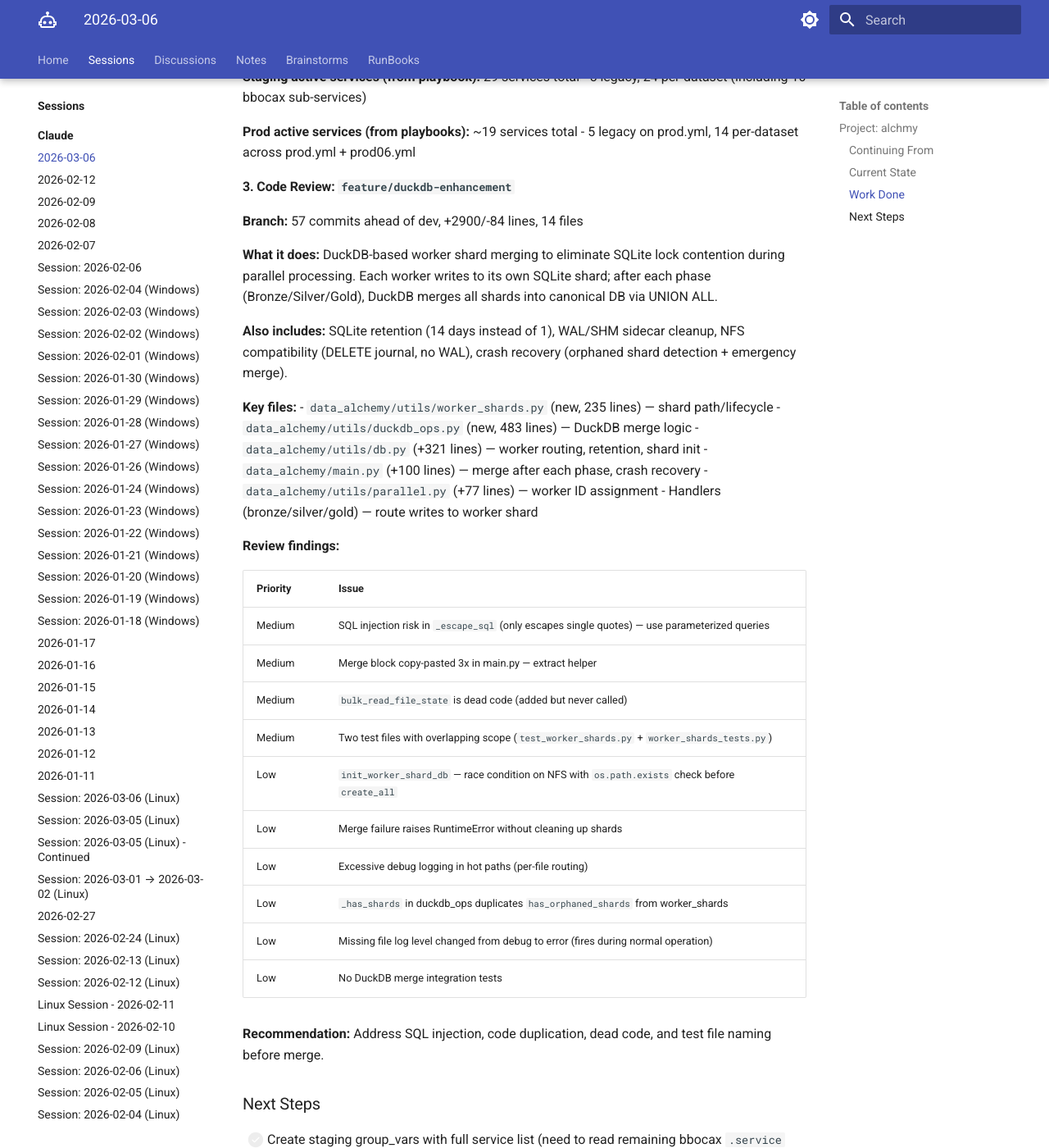
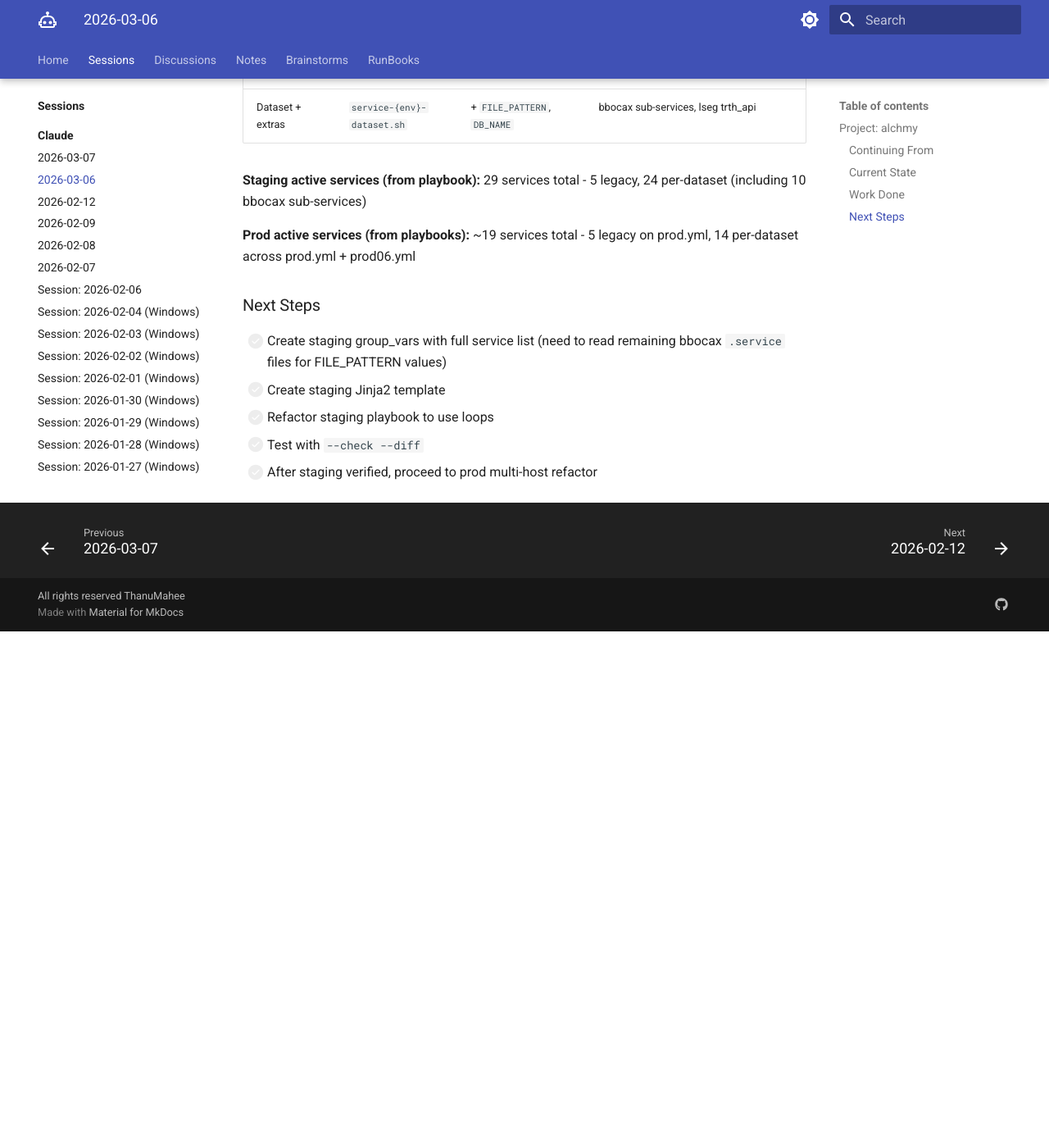
Before and after one commit to ThanuMahee12/AgentContext, an MkDocs documentation site: the page built from docs/sessions/claude/w-2026-03-06.md, in a window 1280 px wide and 1400 px high, scrolled down 2244 px. Shown: the whole window at 82% size. Built offline with MkDocs 1.6.1 and Material for MkDocs 9.7.7, drawn with Linux system fonts in a browser that asks for light colours; after the commit the page ends 3014 px from its top, so only the background shows below that; some of the changed text lies outside the part shown.

Commit message:
docs: restore 03-06 session, add 03-07 session (duckdb-enhancement review)

```diff
--- a/docs/sessions/claude/w-2026-03-06.md
+++ b/docs/sessions/claude/w-2026-03-06.md
@@ -4,7 +4,7 @@
 
 **Repo:** C:\Users\thanu\Downloads\alchmy
 
-**Branch:** `main` -> pulled latest, then switched data-alchemy to `feature/duckdb-enhancement`
+**Branch:** `main` (1 commit behind origin)
 
 ### Continuing From
 
@@ -12,19 +12,22 @@
 
 ### Current State
 
-- Parent repo pulled to latest (`f473cc3`)
-- `data-alchemy` submodule on `feature/duckdb-enhancement` branch
+- Branch `main`, 1 commit behind remote (needs `git pull`)
+- Many tracked files deleted locally (DB/, cdp-delta-catalog/, normalized_data/, setup scripts, Makefile)
+- `data-alchemy` submodule has new commits + modified/untracked content
+- 4 new untracked scripts in `scripts/`
+- No staged changes
 
 ### Work Done
 
-#### 1. Timezone Investigation
+#### Timezone Investigation
 - Identified North America (Eastern) timezone datasets from `data_alchemy/config/timezone_config.yaml`:
   - **bloomberg** — `America/New_York`
   - **jp_morgan** — `America/New_York`
   - **lseg_refinitiv** — `America/New_York` (except `reuters_fundamentals_cwiq_pipe` which overrides to UTC)
 - All other vendors default to UTC
 
-#### 2. Ansible Prod Playbook Refactoring — Planning
+#### Ansible Prod Playbook Refactoring — Planning
 
 **Problem:** Current prod ansible playbooks have massive duplication and poor multi-host support.
 
@@ -81,39 +84,6 @@
 **Prod active services (from playbooks):** ~19 services total
 - 5 legacy on prod.yml, 14 per-dataset across prod.yml + prod06.yml
 
-#### 3. Code Review: `feature/duckdb-enhancement`
-
-**Branch:** 57 commits ahead of dev, +2900/-84 lines, 14 files
-
-**What it does:** DuckDB-based worker shard merging to eliminate SQLite lock contention during parallel processing. Each worker writes to its own SQLite shard; after each phase (Bronze/Silver/Gold), DuckDB merges all shards into canonical DB via UNION ALL.
-
-**Also includes:** SQLite retention (14 days instead of 1), WAL/SHM sidecar cleanup, NFS compatibility (DELETE journal, no WAL), crash recovery (orphaned shard detection + emergency merge).
-
-**Key files:**
-- `data_alchemy/utils/worker_shards.py` (new, 235 lines) — shard path/lifecycle
-- `data_alchemy/utils/duckdb_ops.py` (new, 483 lines) — DuckDB merge logic
-- `data_alchemy/utils/db.py` (+321 lines) — worker routing, retention, shard init
-- `data_alchemy/main.py` (+100 lines) — merge after each phase, crash recovery
-- `data_alchemy/utils/parallel.py` (+77 lines) — worker ID assignment
-- Handlers (bronze/silver/gold) — route writes to worker shard
-
-**Review findings:**
-
-| Priority | Issue |
-|---|---|
-| Medium | SQL injection risk in `_escape_sql` (only escapes single quotes) — use parameterized queries |
-| Medium | Merge block copy-pasted 3x in main.py — extract helper |
-| Medium | `bulk_read_file_state` is dead code (added but never called) |
-| Medium | Two test files with overlapping scope (`test_worker_shards.py` + `worker_shards_tests.py`) |
-| Low | `init_worker_shard_db` — race condition on NFS with `os.path.exists` check before `create_all` |
-| Low | Merge failure raises RuntimeError without cleaning up shards |
-| Low | Excessive debug logging in hot paths (per-file routing) |
-| Low | `_has_shards` in duckdb_ops duplicates `has_orphaned_shards` from worker_shards |
-| Low | Missing file log level changed from debug to error (fires during normal operation) |
-| Low | No DuckDB merge integration tests |
-
-**Recommendation:** Address SQL injection, code duplication, dead code, and test file naming before merge.
-
 ### Next Steps
 
 - [ ] Create staging group_vars with full service list (need to read remaining bbocax `.service` files for FILE_PATTERN values)
@@ -121,4 +91,3 @@
 - [ ] Refactor staging playbook to use loops
 - [ ] Test with `--check --diff`
 - [ ] After staging verified, proceed to prod multi-host refactor
-- [ ] Address duckdb-enhancement review findings before merge
```
Also changed, not shown: docs/sessions/claude/w-2026-03-07.md (added, +64 -0 lines).
